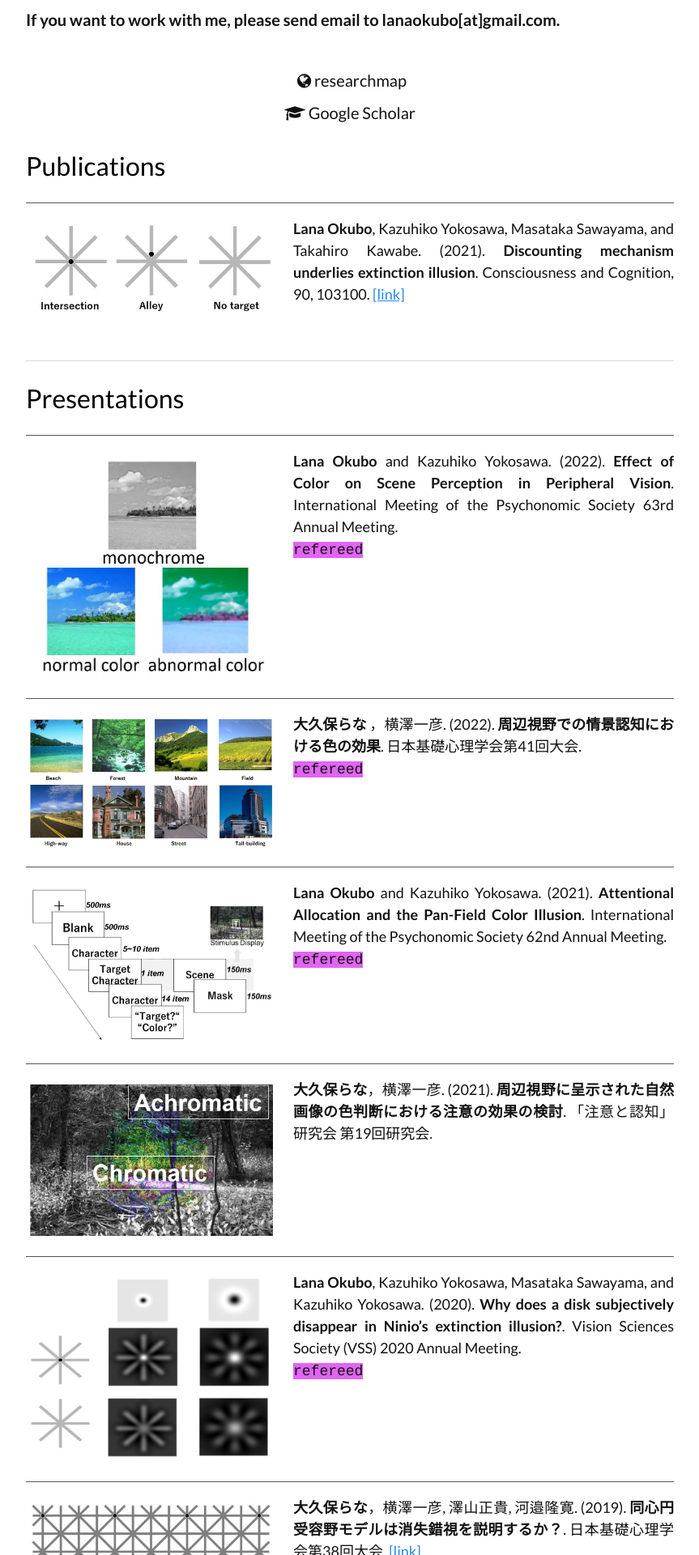
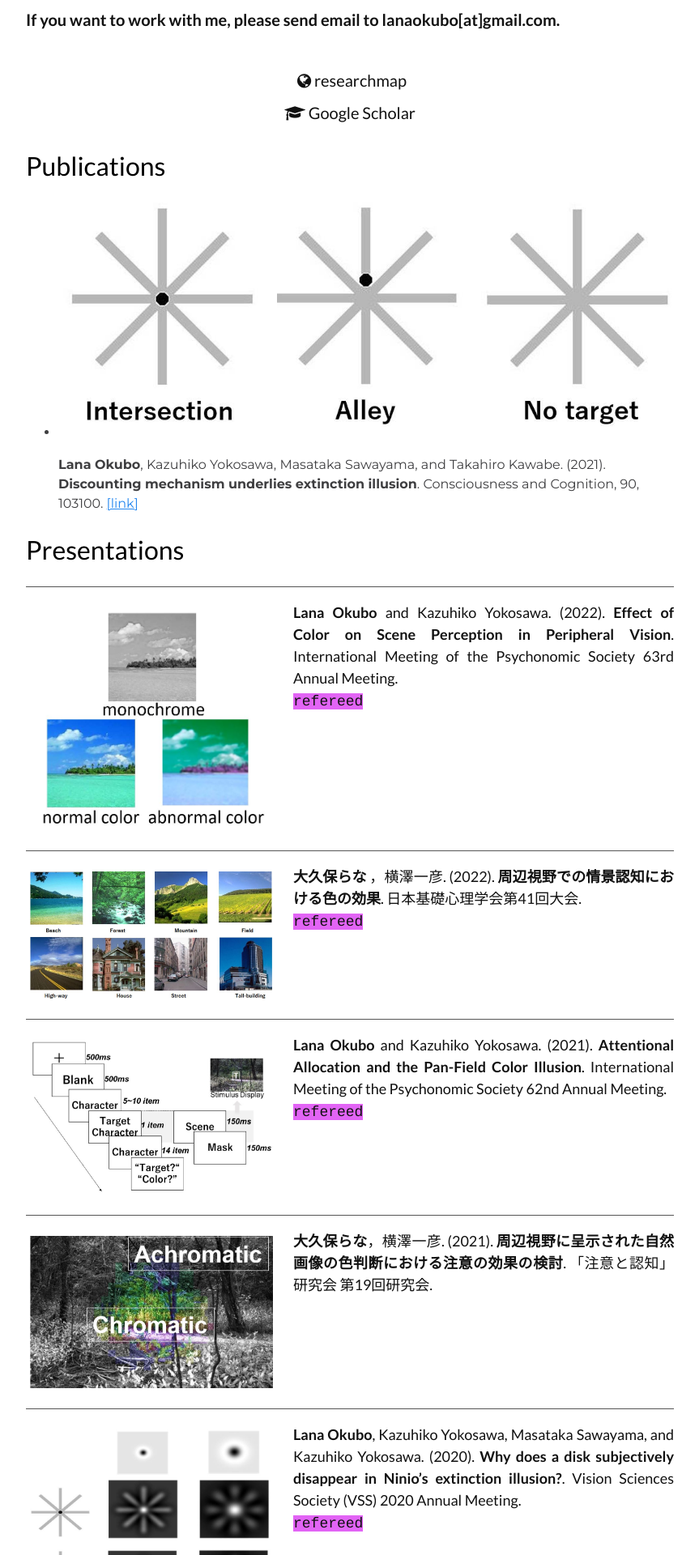
Before and after one commit to LNOKB/lnokb.github.io, a Jekyll site: the page built from index.html, in a window 1280 px wide. Shown: the part 660-2580 px from the top of the page at 81% size, without its empty margins (208-1071 px from the left). Built offline with Jekyll 4.4.1, drawn with Linux system fonts in a browser that asks for light colours.

Commit message:
Update index.html

```diff
--- a/index.html
+++ b/index.html
@@ -41,8 +41,6 @@ layout: home-page
 <div class="small-wrapper" align="center">
   <div class="section-container" align="left">
     <h1 id="sec:publication" style="color:black" align="left">Publications</h1>
-  </div>
-  <div class="publication-container" align="center">
     <ul>
 
       <li>
```
